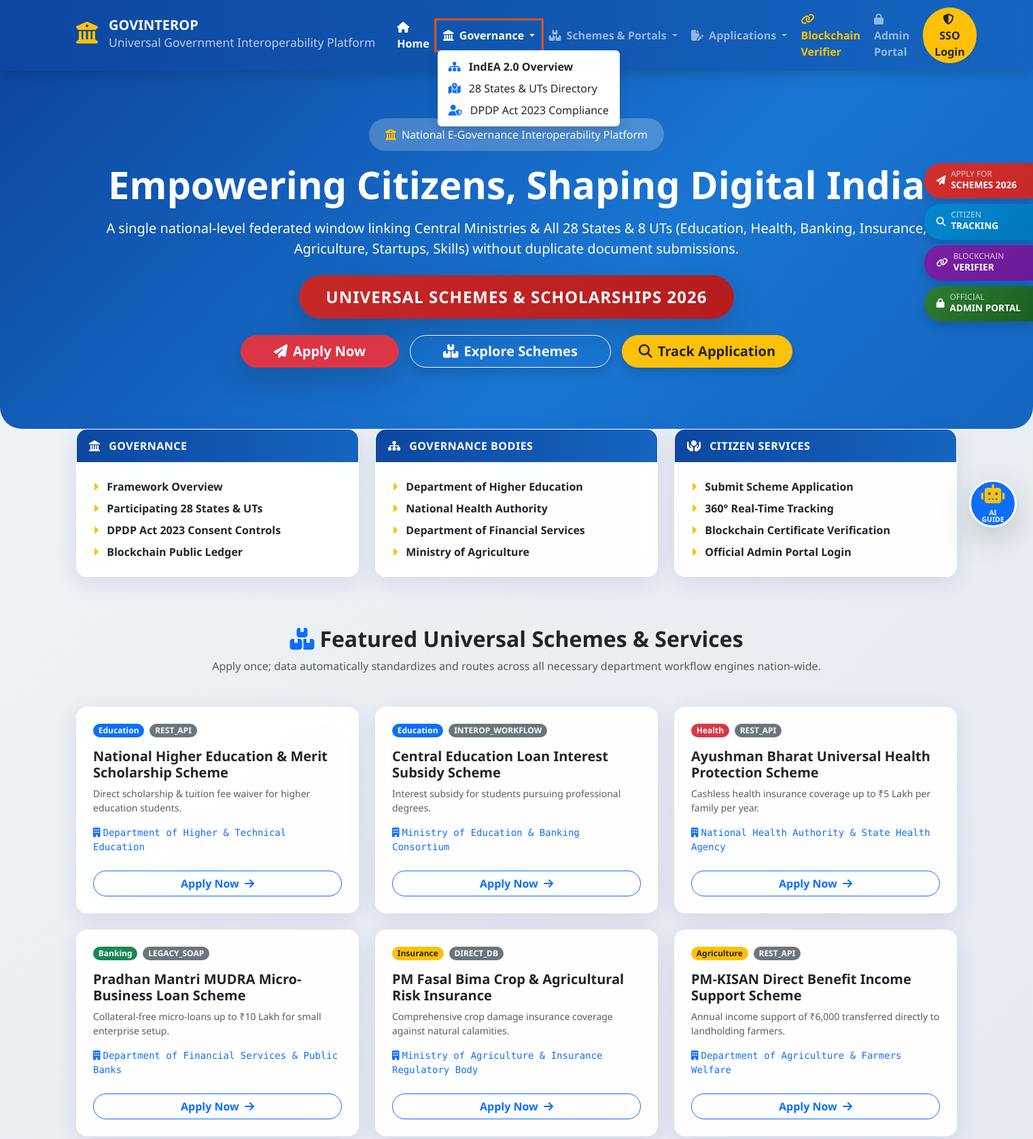
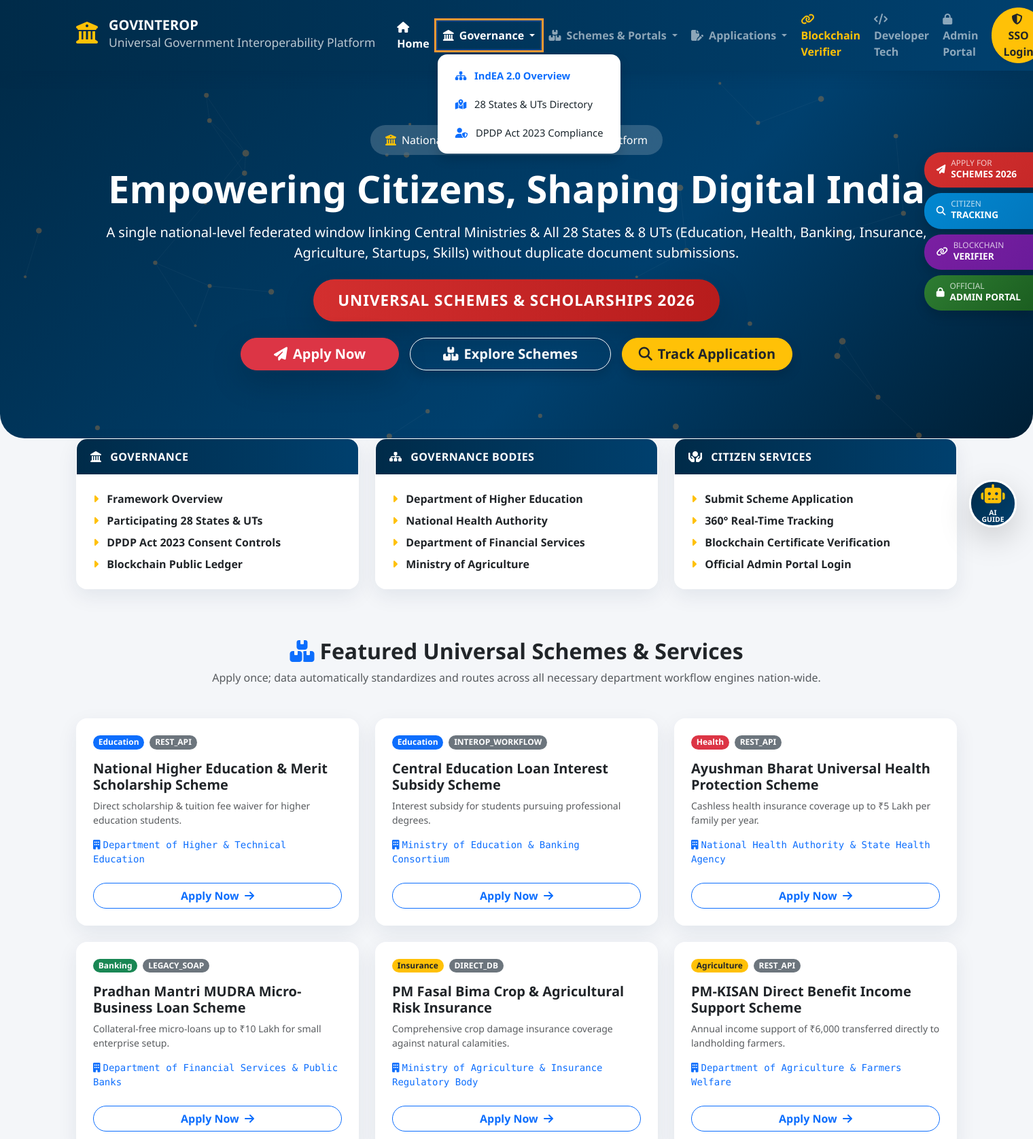
Before and after one commit to mepellireeta-wq/interoperability-framework, a Flask app: page / in a window 1520 px wide, after a click on "Governance". Shown: the top 1676 px of the page at 68% size. Run offline with Flask 3, Linux system fonts and the light colour scheme.

Commit message:
Added Developer Tech Portal page, animated digital governance hero canvas, executive government color palette, elegant rounded dropdown menus, and strict Admin vs Citizen separation

```diff
--- a/app.py
+++ b/app.py
@@ -10,6 +10,7 @@ from routes.simulated_depts import simulated_bp
 from routes.admin import admin_bp
 from routes.ai_chat import ai_chat_bp
 from routes.blockchain import blockchain_bp
+from routes.developer import developer_bp
 
 def create_app(config_name='dev'):
     """Flask Application Factory for Universal Government Interoperability Middleware"""
@@ -35,6 +36,7 @@ def create_app(config_name='dev'):
     app.register_blueprint(admin_bp)
     app.register_blueprint(ai_chat_bp)
     app.register_blueprint(blockchain_bp)
+    app.register_blueprint(developer_bp)
 
     # Health Check API
     @app.route('/api/health', methods=['GET'])
@@ -47,7 +49,8 @@ def create_app(config_name='dev'):
                 'Consent_Manager', 'Data_Standardization', 'MDM_Deduplication',
                 'Unified_Applications', 'Workflow_Engine', 'Department_Connectors',
                 'Legacy_SOAP_Adapters', 'Event_Bus', 'Audit_Logs', 'SLA_Analytics',
-                'Blockchain_Verifier', 'AI_Chatbot_Assistant', 'State_Localization'
+                'Blockchain_Verifier', 'AI_Chatbot_Assistant', 'State_Localization',
+                'Developer_Tech_Portal'
             ],
             'version': '1.0.0-SIH'
         }), 200
--- a/static/css/style.css
+++ b/static/css/style.css
@@ -1,32 +1,68 @@
-/* Phase 15 & GMRIT-Style Design Tokens */
+/* Executive Indian Government Design Tokens */
 :root {
-    --primary-gov: #0D47A1;
-    --saffron-accent: #E65100;
-    --emerald-success: #2E7D32;
-    --bg-dark: #0f172a;
-    --text-dark: #1e293b;
-    --glass-bg: rgba(255, 255, 255, 0.94);
-    --glass-border: rgba(255, 255, 255, 0.6);
-    --card-shadow: 0 8px 32px 0 rgba(31, 38, 135, 0.12);
+    --navy-gov: #002B49;
+    --navy-light: #00406E;
+    --saffron-gov: #FF9933;
+    --emerald-gov: #138808;
+    --bg-light: #F4F6F9;
+    --text-dark: #1A252C;
+    --glass-bg: rgba(255, 255, 255, 0.96);
+    --glass-border: rgba(255, 255, 255, 0.7);
+    --card-shadow: 0 10px 30px 0 rgba(0, 43, 73, 0.08);
 }
 
 /* Accessibility Focus States */
 a:focus, button:focus, input:focus, select:focus {
-    outline: 3px solid #E65100 !important;
+    outline: 3px solid var(--saffron-gov) !important;
     outline-offset: 2px;
 }
 
 body {
     font-family: 'Segoe UI', system-ui, -apple-system, sans-serif;
-    background: linear-gradient(135deg, #f0f4f8 0%, #e2e8f0 100%);
+    background: var(--bg-light);
     color: var(--text-dark);
     min-height: 100vh;
     transition: background-color 0.3s ease, color 0.3s ease;
 }
 
 .navbar-gov {
-    background: linear-gradient(90deg, #0D47A1 0%, #1565C0 100%);
-    box-shadow: 0 4px 20px rgba(0,0,0,0.18);
+    background: linear-gradient(90deg, #002B49 0%, #00406E 100%);
+    box-shadow: 0 4px 20px rgba(0, 43, 73, 0.25);
+}
+
+/* Elegant Dropdown Menu Styling (No Boxy Appearance) */
+.navbar-gov .dropdown-menu {
+    border: none;
+    border-radius: 14px;
+    box-shadow: 0 12px 35px rgba(0, 43, 73, 0.18);
+    padding: 10px;
+    margin-top: 8px;
+    background: #ffffff;
+    animation: dropdownFadeIn 0.25s ease-in-out;
+}
+
+@keyframes dropdownFadeIn {
+    from { opacity: 0; transform: translateY(10px); }
+    to { opacity: 1; transform: translateY(0); }
+}
+
+.navbar-gov .dropdown-item {
+    padding: 10px 16px;
+    border-radius: 8px;
+    font-size: 0.92rem;
+    color: #1A252C;
+    transition: background-color 0.2s ease, color 0.2s ease, transform 0.15s ease;
+}
+
+.navbar-gov .dropdown-item:hover {
+    background-color: #F0F4F8;
+    color: var(--navy-gov);
+    transform: translateX(4px);
+}
+
+.navbar-gov .dropdown-divider {
+    margin: 6px 0;
+    border-color: #E2E8F0;
 }
 
 .brand-emblem {
@@ -38,7 +74,7 @@ body {
 .gmrit-right-floating-bar {
     position: fixed;
     right: 0;
-    top: 30%;
+    top: 28%;
     z-index: 1050;
 }
 
@@ -66,9 +102,9 @@ body {
 
 /* GMRIT 3-Column Governance Header Cards */
 .gmrit-sec-card-header {
-    background: linear-gradient(90deg, #0D47A1 0%, #1565C0 100%);
+    background: linear-gradient(90deg, #002B49 0%, #00406E 100%);
     color: white;
-    padding: 12px 18px;
+    padding: 14px 20px;
     border-radius: 8px 8px 0 0;
     font-weight: 700;
     text-transform: uppercase;
@@ -87,24 +123,35 @@ body {
 
 .glass-card:hover {
     transform: translateY(-4px);
-    box-shadow: 0 12px 40px 0 rgba(31, 38, 135, 0.20);
+    box-shadow: 0 14px 40px 0 rgba(0, 43, 73, 0.15);
 }
 
+/* Animated Digital Governance Hero Section */
 .hero-section {
-    background: linear-gradient(135deg, #0D47A1 0%, #1976D2 60%, #1565C0 100%);
+    background: linear-gradient(135deg, #002B49 0%, #00406E 60%, #001F35 100%);
     color: white;
-    padding: 70px 0 90px 0;
-    border-radius: 0 0 32px 32px;
+    padding: 80px 0 100px 0;
+    border-radius: 0 0 36px 36px;
     position: relative;
     overflow: hidden;
 }
 
+#heroCanvas {
+    position: absolute;
+    top: 0;
+    left: 0;
+    width: 100%;
+    height: 100%;
+    opacity: 0.28;
+    pointer-events: none;
+}
+
 .hero-banner-red-pill {
-    background: linear-gradient(90deg, #C62828 0%, #B71C1C 100%);
+    background: linear-gradient(90deg, #D32F2F 0%, #B71C1C 100%);
     color: white;
-    font-size: 1.5rem;
+    font-size: 1.4rem;
     font-weight: 800;
-    padding: 14px 40px;
+    padding: 14px 36px;
     border-radius: 40px;
     display: inline-block;
     box-shadow: 0 8px 25px rgba(183, 28, 28, 0.4);
@@ -112,9 +159,9 @@ body {
 }
 
 .stat-badge {
-    background: rgba(255, 255, 255, 0.22);
+    background: rgba(255, 255, 255, 0.18);
     backdrop-filter: blur(8px);
-    padding: 12px 24px;
+    padding: 10px 22px;
     border-radius: 24px;
     color: white;
     display: inline-block;
@@ -161,22 +208,24 @@ body {
 .timeline-dot.in_progress { background: #d97706; box-shadow: 0 0 10px rgba(217, 119, 6, 0.5); }
 .timeline-dot.pending { background: #cbd5e1; }
 
-.badge-status {
-    padding: 6px 14px;
-    border-radius: 12px;
-    font-weight: 600;
-    font-size: 0.85rem;
-}
-
 .gmrit-chatbot-btn {
     width: 70px;
     height: 70px;
     border: 3px solid white;
+    background: linear-gradient(135deg, #002B49 0%, #00406E 100%);
+    box-shadow: 0 8px 25px rgba(0, 43, 73, 0.4);
+    animation: pulseChatbot 2s infinite;
+}
+
+@keyframes pulseChatbot {
+    0% { transform: scale(1); box-shadow: 0 0 0 0 rgba(0, 43, 73, 0.5); }
+    70% { transform: scale(1.05); box-shadow: 0 0 0 15px rgba(0, 43, 73, 0); }
+    100% { transform: scale(1); box-shadow: 0 0 0 0 rgba(0, 43, 73, 0); }
 }
 
 .fs-8 { font-size: 0.65rem; }
 
 @media (max-width: 768px) {
-    .hero-section { padding: 40px 0 50px 0; border-radius: 0 0 20px 20px; }
+    .hero-section { padding: 50px 0 60px 0; border-radius: 0 0 20px 20px; }
     .glass-card { padding: 1.25rem !important; }
 }
--- a/templates/base.html
+++ b/templates/base.html
@@ -39,8 +39,8 @@
                         <a class="nav-link dropdown-toggle px-2 fw-semibold" href="#" role="button" data-bs-toggle="dropdown">
                             <i class="fa-solid fa-landmark me-1"></i> Governance
                         </a>
-                        <ul class="dropdown-menu shadow border-0">
-                            <li><a class="dropdown-item fw-bold" href="/governance"><i class="fa-solid fa-sitemap me-2 text-primary"></i> IndEA 2.0 Overview</a></li>
+                        <ul class="dropdown-menu shadow">
+                            <li><a class="dropdown-item fw-bold text-primary" href="/governance"><i class="fa-solid fa-sitemap me-2"></i> IndEA 2.0 Overview</a></li>
                             <li><a class="dropdown-item" href="/governance#states"><i class="fa-solid fa-map-location-dot me-2 text-primary"></i> 28 States & UTs Directory</a></li>
                             <li><a class="dropdown-item" href="/governance#dpdp"><i class="fa-solid fa-user-shield me-2 text-primary"></i> DPDP Act 2023 Compliance</a></li>
                         </ul>
@@ -51,7 +51,7 @@
                         <a class="nav-link dropdown-toggle px-2 fw-semibold" href="#" role="button" data-bs-toggle="dropdown">
                             <i class="fa-solid fa-boxes-stacked me-1"></i> Schemes & Portals
                         </a>
-                        <ul class="dropdown-menu shadow border-0">
+                        <ul class="dropdown-menu shadow">
                             <li><a class="dropdown-item fw-bold text-primary" href="/schemes"><i class="fa-solid fa-layer-group me-2"></i> All Schemes Directory</a></li>
                             <li><hr class="dropdown-divider"></li>
                             <li><a class="dropdown-item" href="/schemes?domain=Education"><i class="fa-solid fa-graduation-cap me-2 text-primary"></i> 🎓 Education & Scholarships</a></li>
@@ -67,14 +67,17 @@
                         <a class="nav-link dropdown-toggle px-2 fw-semibold" href="#" role="button" data-bs-toggle="dropdown">
                             <i class="fa-solid fa-file-pen me-1"></i> Applications
                         </a>
-                        <ul class="dropdown-menu shadow border-0">
-                            <li><a class="dropdown-item fw-bold" href="/apply-page"><i class="fa-solid fa-paper-plane me-2 text-primary"></i> Submit Application</a></li>
+                        <ul class="dropdown-menu shadow">
+                            <li><a class="dropdown-item fw-bold text-primary" href="/apply-page"><i class="fa-solid fa-paper-plane me-2"></i> Submit Application</a></li>
                             <li><a class="dropdown-item" href="/track-page"><i class="fa-solid fa-magnifying-glass me-2 text-primary"></i> 360° Timeline Tracking</a></li>
                         </ul>
                     </li>
 
                     <!-- Blockchain Verifier link -->
                     <li class="nav-item"><a class="nav-link px-2 fw-semibold text-warning" href="/blockchain-verifier"><i class="fa-solid fa-link me-1"></i> Blockchain Verifier</a></li>
+
+                    <!-- Developer & Tech Specs link -->
+                    <li class="nav-item"><a class="nav-link px-2 fw-semibold" href="/developer-tech"><i class="fa-solid fa-code me-1"></i> Developer Tech</a></li>
 
                     <!-- Admin Portal link -->
                     <li class="nav-item"><a class="nav-link px-2 fw-semibold" href="/admin-dashboard"><i class="fa-solid fa-lock me-1"></i> Admin Portal</a></li>
@@ -127,7 +130,7 @@
         {% block content %}{% endblock %}
     </main>
 
-    <!-- Floating AI Chatbot Assistant Widget Button (GMRIT CHATBOT Style) -->
+    <!-- Floating AI Chatbot Assistant Widget Button (Prominently Glowing) -->
     <div class="position-fixed bottom-0 end-0 m-4 z-3">
         <button id="btnOpenAiChat" class="btn btn-primary btn-lg rounded-circle shadow-lg p-3 d-flex align-items-center justify-content-center gmrit-chatbot-btn" data-bs-toggle="modal" data-bs-target="#aiChatModal" title="Ask GovInterop AI Assistant">
             <div class="text-center">
@@ -171,7 +174,7 @@
                     <small class="text-secondary">Education, Health, Banking, Insurance, Agriculture, MSME & Skills Ecosystems</small>
                 </div>
                 <div class="col-md-6 text-md-end">
-                    <small class="text-secondary">&copy; 2026 E-Governance Interoperability Middleware Framework</small>
+                    <small class="text-secondary">&copy; 2026 E-Governance Interoperability Middleware Framework | <a href="/developer-tech" class="text-warning text-decoration-none fw-bold">Developer Tech Specs</a></small>
                 </div>
             </div>
         </div>
--- a/templates/index.html
+++ b/templates/index.html
@@ -3,8 +3,10 @@
 {% block title %}GovInterop - All-India Universal Digital Service Delivery Portal{% endblock %}
 
 {% block content %}
-<!-- Hero Section (GMRIT Reference Banner Style) -->
-<section class="hero-section text-center">
+<!-- Animated Digital Governance Hero Section -->
+<section class="hero-section text-center position-relative">
+    <canvas id="heroCanvas"></canvas>
+
     <div class="container position-relative z-1">
         <span class="stat-badge mb-3"><i class="fa-solid fa-building-columns text-warning me-2"></i>National E-Governance Interoperability Platform</span>
         <h1 class="display-4 fw-bold mb-3">Empowering Citizens, Shaping Digital India</h1>
@@ -104,3 +106,66 @@
     </div>
 </section>
 {% endblock %}
+
+{% block scripts %}
+<script>
+// Hero Canvas Network Animation Simulation
+document.addEventListener('DOMContentLoaded', function() {
+    const canvas = document.getElementById('heroCanvas');
+    if (!canvas) return;
+    const ctx = canvas.getContext('2d');
+
+    function resizeCanvas() {
+        canvas.width = canvas.parentElement.clientWidth;
+        canvas.height = canvas.parentElement.clientHeight;
+    }
+    resizeCanvas();
+    window.addEventListener('resize', resizeCanvas);
+
+    const nodes = [];
+    const nodeCount = 35;
+
+    for (let i = 0; i < nodeCount; i++) {
+        nodes.push({
+            x: Math.random() * canvas.width,
+            y: Math.random() * canvas.height,
+            vx: (Math.random() - 0.5) * 0.8,
+            vy: (Math.random() - 0.5) * 0.8,
+            radius: Math.random() * 3 + 2
+        });
+    }
+
+    function animate() {
+        ctx.clearRect(0, 0, canvas.width, canvas.height);
+        ctx.fillStyle = '#FF9933';
+        ctx.strokeStyle = 'rgba(255, 255, 255, 0.15)';
+
+        for (let i = 0; i < nodeCount; i++) {
+            let n = nodes[i];
+            n.x += n.vx;
+            n.y += n.vy;
+
+            if (n.x < 0 || n.x > canvas.width) n.vx *= -1;
+            if (n.y < 0 || n.y > canvas.height) n.vy *= -1;
+
+            ctx.beginPath();
+            ctx.arc(n.x, n.y, n.radius, 0, Math.PI * 2);
+            ctx.fill();
+
+            for (let j = i + 1; j < nodeCount; j++) {
+                let n2 = nodes[j];
+                let dist = Math.hypot(n.x - n2.x, n.y - n2.y);
+                if (dist < 120) {
+                    ctx.beginPath();
+                    ctx.moveTo(n.x, n.y);
+                    ctx.lineTo(n2.x, n2.y);
+                    ctx.stroke();
+                }
+            }
+        }
+        requestAnimationFrame(animate);
+    }
+    animate();
+});
+</script>
+{% endblock %}
```
Also changed, not shown: routes/developer.py (added, +8 -0 lines), templates/developer.html (added, +81 -0 lines).
